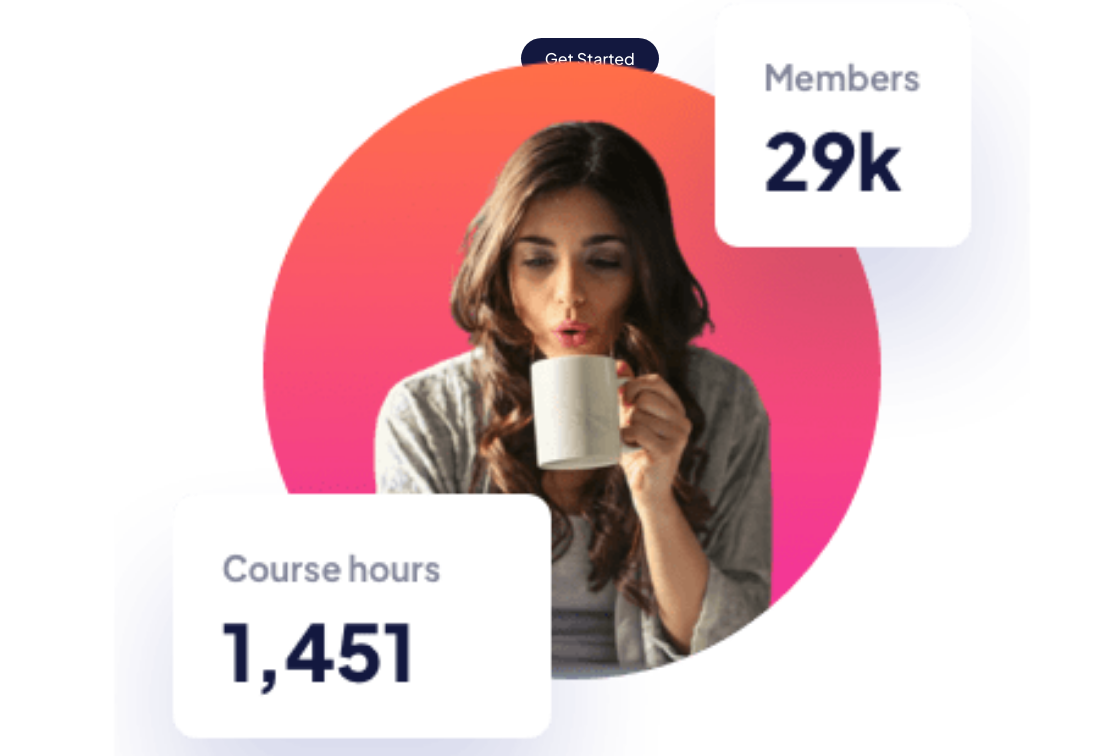
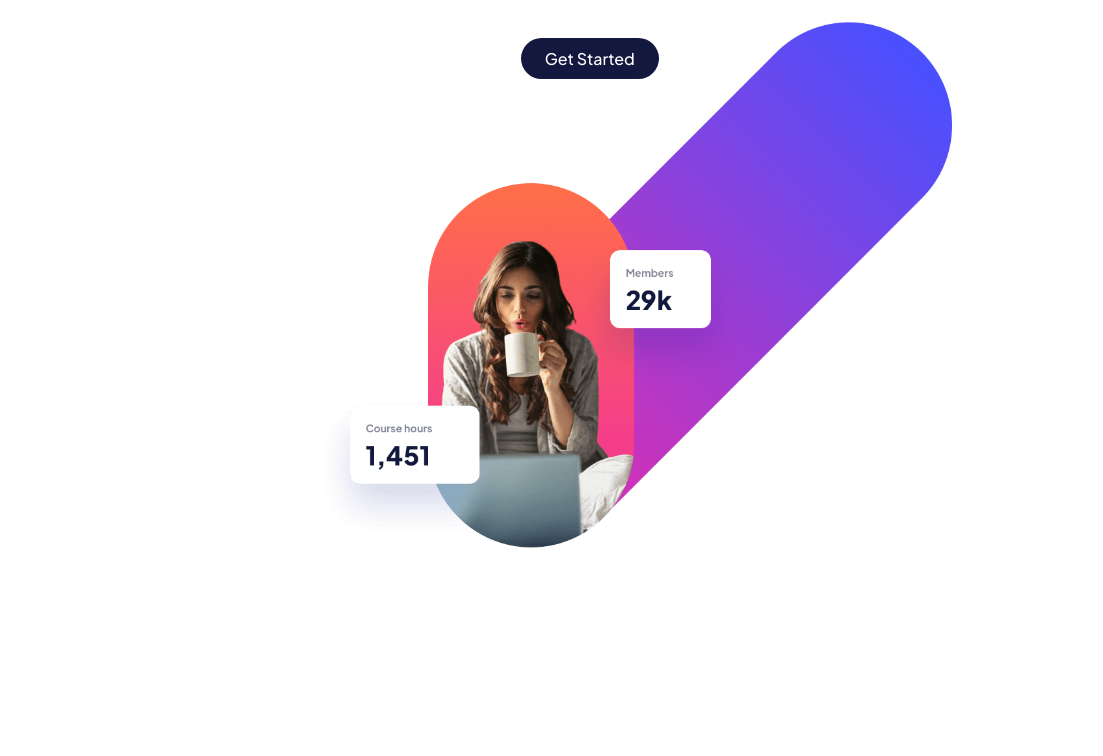
Before and after one commit to Hyuuga81/e-learning-landing-page, a plain HTML site: page index.html in a window 1280 px wide. Shown: the top 756 px of the page, 474-1577 px from the left, 1103 px wide, since content can reach past the window. Drawn offline with Linux system fonts and the light colour scheme; a script that the page names is missing.

Commit message:
New pic solution

```diff
--- a/css/styles.css
+++ b/css/styles.css
@@ -57,6 +57,10 @@
  }
 
  /****************** HERO ************************/
+
+ .hero {
+   position: relative;
+ }
 
  .hero .container {
     justify-content: flex-start;
@@ -213,6 +217,7 @@
     /********************** HERO ***********************/
 
     .hero {
+        position: relative;
         width: 92%;
         justify-content: space-between;
     }
@@ -268,6 +273,7 @@
       /***************** HERO ******************/
 
       .hero {
+         position: relative;
          width: 77%;
       }
 
@@ -287,4 +293,11 @@
          margin-bottom: 40px;
       }
 
+      .hero img {
+         width: 69%;
+         position: absolute;
+         top: -146px;
+         right: -336px;
+      }
+
      }
--- a/index.html
+++ b/index.html
@@ -30,7 +30,13 @@
           knowledge you need to live the life you want.</p>
         <a href="">Get Started</a>
       </div>
-      <img src="assets/image-hero-mobile.png" alt="hero-image">
+      <picture>
+        <source media="(min-width: 1200px)" srcset="assets/image-hero-desktop.png">
+        <source media="(min-width: 768px)" srcset="assets/image-hero-tablet.png">
+        <img src="assets/image-hero-mobile.png" alt="hero-image">
+    </picture>
+
+      <!-- <img src="assets/image-hero-mobile.png" alt="hero-image"> -->
     </section>
 
     <section class="courses">
--- a/js/script.js
+++ /dev/null
@@ -1,5 +0,0 @@
-let heroImage = document.querySelector('.hero img');
-
-if(window.innerWidth >= "768px") {
-    heroImage.innerHTML = `<img src="../assets/image-hero-tablet.png" alt="hero-image" />`;
-}
```
